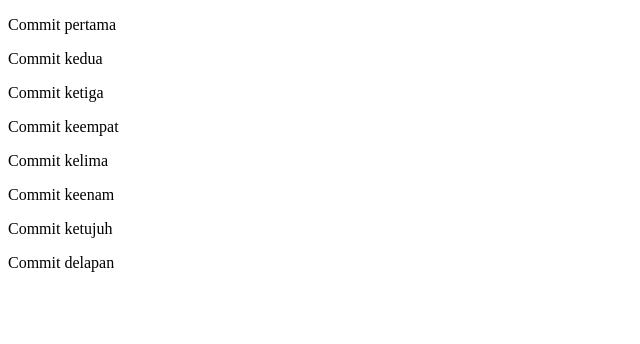
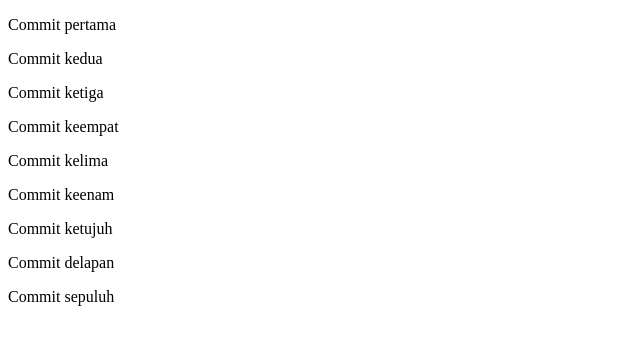
Before and after one commit to XenchinRyu7/TugasGit, a plain HTML site: page index.html in a window 1280 px wide. Shown: the whole page, without its empty margins (0-640 px from the left). Drawn offline with Linux system fonts and the light colour scheme.

Commit message:
menambah commit 9

```diff
--- a/index.html
+++ b/index.html
@@ -15,5 +15,6 @@
     <p>Commit keenam</p>
     <p>Commit ketujuh</p>
     <p>Commit delapan</p>
+    <p>Commit sepuluh</p>
 </body>
 </html>
```
